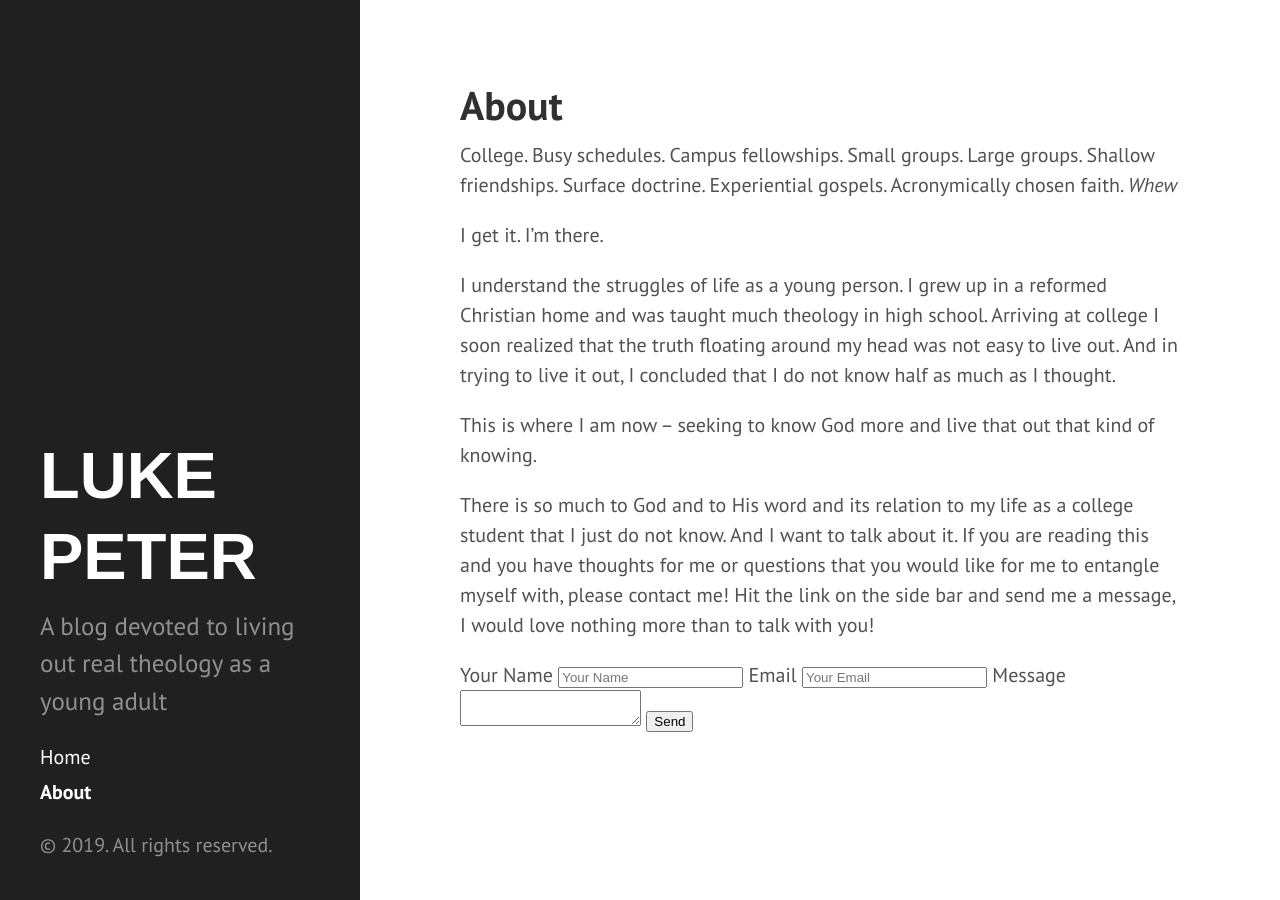
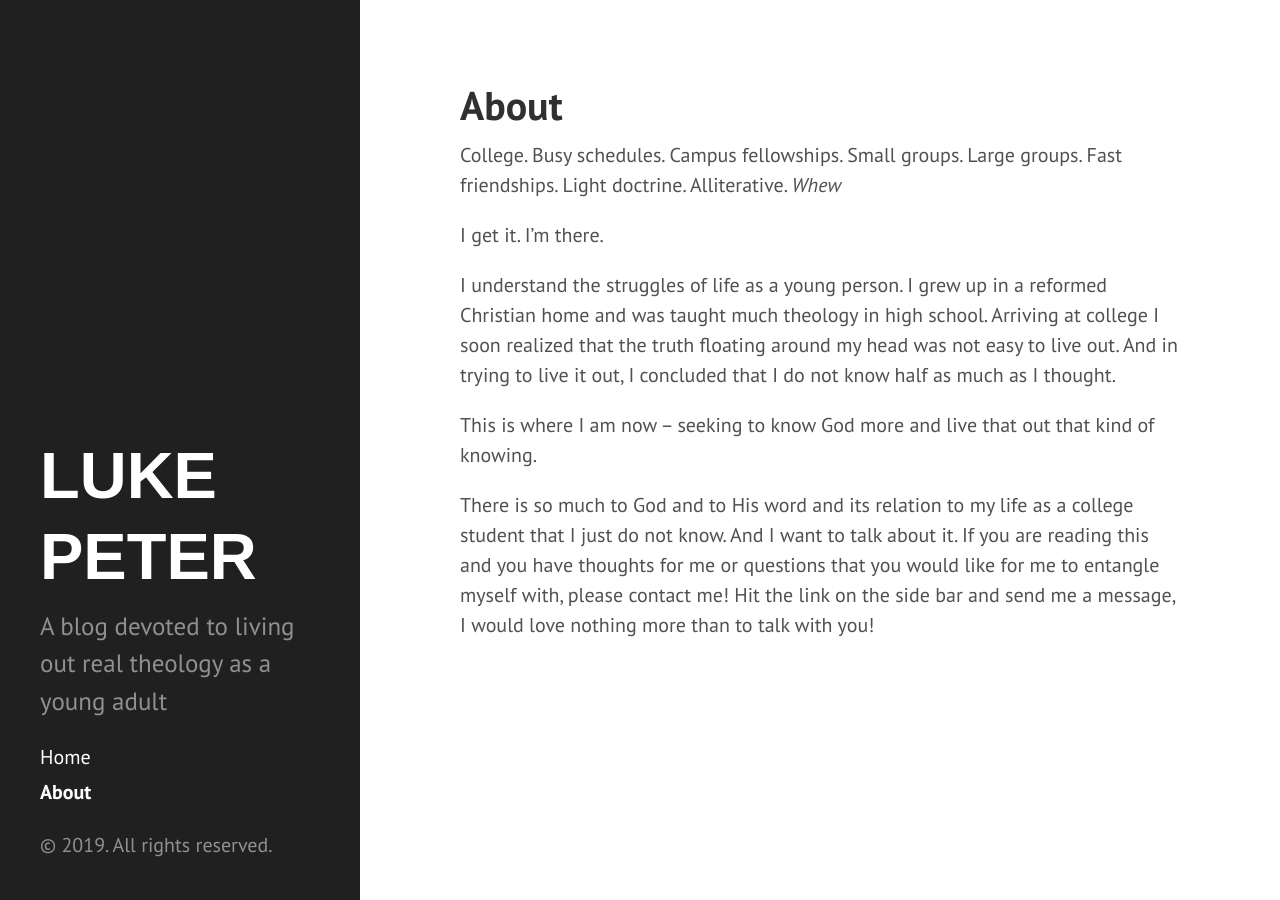
Before and after one commit to lpg0/lukepeter, a Jekyll site: the page built from docs/about.md, in a window 1280 px wide. Built offline with Jekyll 4.4.1, drawn with Linux system fonts in a browser that asks for light colours; some web fonts are replaced.

Commit message:
Update about.md

```diff
--- a/docs/about.md
+++ b/docs/about.md
@@ -3,7 +3,7 @@ layout: page
 title: About
 ---
 
-College. Busy schedules. Campus fellowships. Small groups. Large groups. Shallow friendships. Surface doctrine. Experiential gospels. Acronymically chosen faith. *Whew*
+College. Busy schedules. Campus fellowships. Small groups. Large groups. Fast friendships. Light doctrine. Alliterative. *Whew*
 
 I get it. I’m there.
 
@@ -12,17 +12,3 @@ I understand the struggles of life as a young person. I grew up in a reformed Ch
 This is where I am now – seeking to know God more and live that out that kind of knowing.
 
 There is so much to God and to His word and its relation to my life as a college student that I just do not know. And I want to talk about it. If you are reading this and you have thoughts for me or questions that you would like for me to entangle myself with, please contact me! Hit the link on the side bar and send me a message, I would love nothing more than to talk with you!
-
-<form action="https://formspree.io/lukepg98@gmail.com" method="POST">
-
-    <label for="name">Your Name</label>
-    <input type="text" name="name" id="name" placeholder="Your Name" required>
-
-    <label for="email">Email</label>
-    <input type="email" id="email" name="_replyto" placeholder="Your Email" title="Enter your email address">
-
-    <label for="comments">Message</label>
-    <textarea name="comments" id="comments" placeholder=""></textarea>
-
-    <input type="submit" value="Send">
-</form>
```
